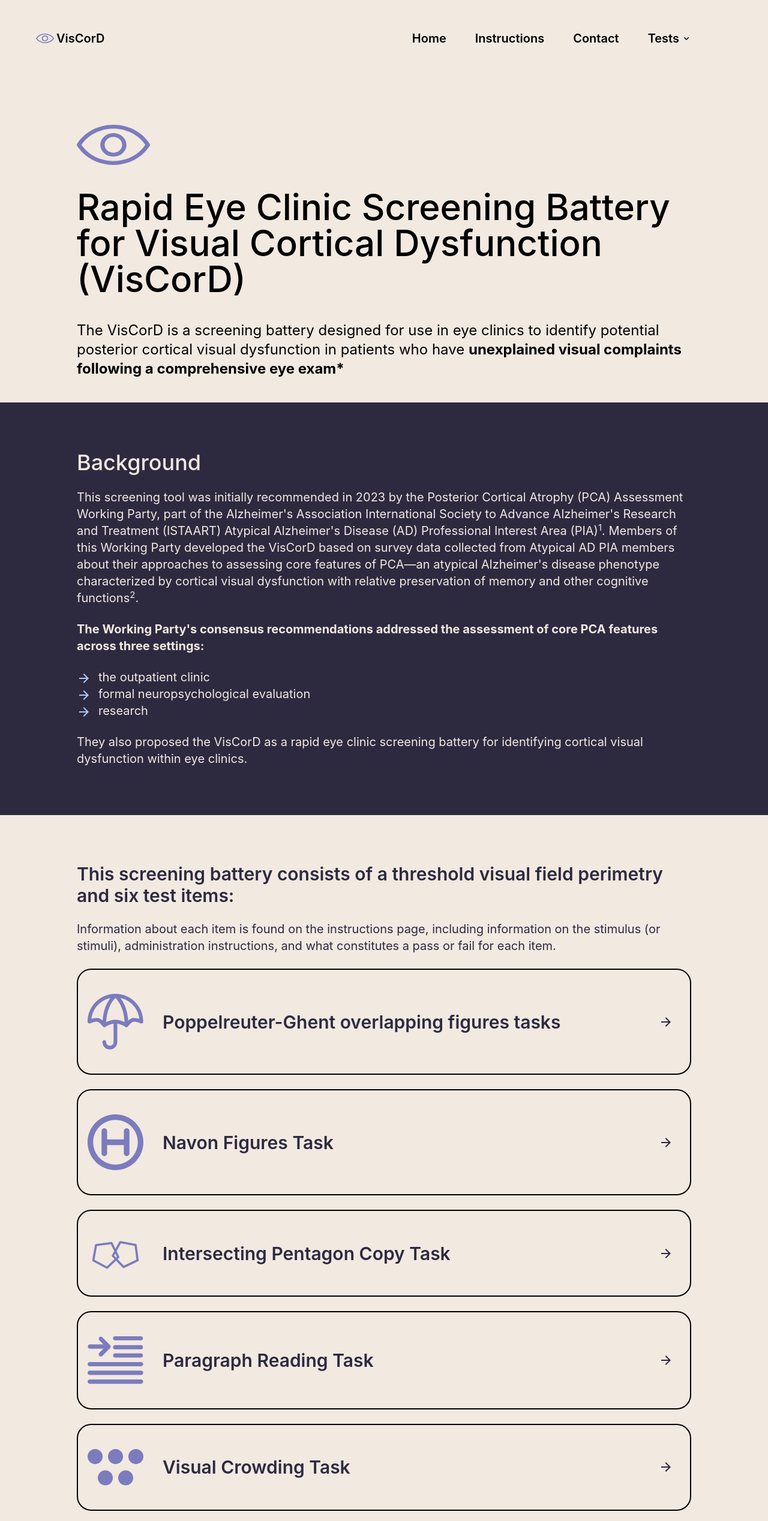
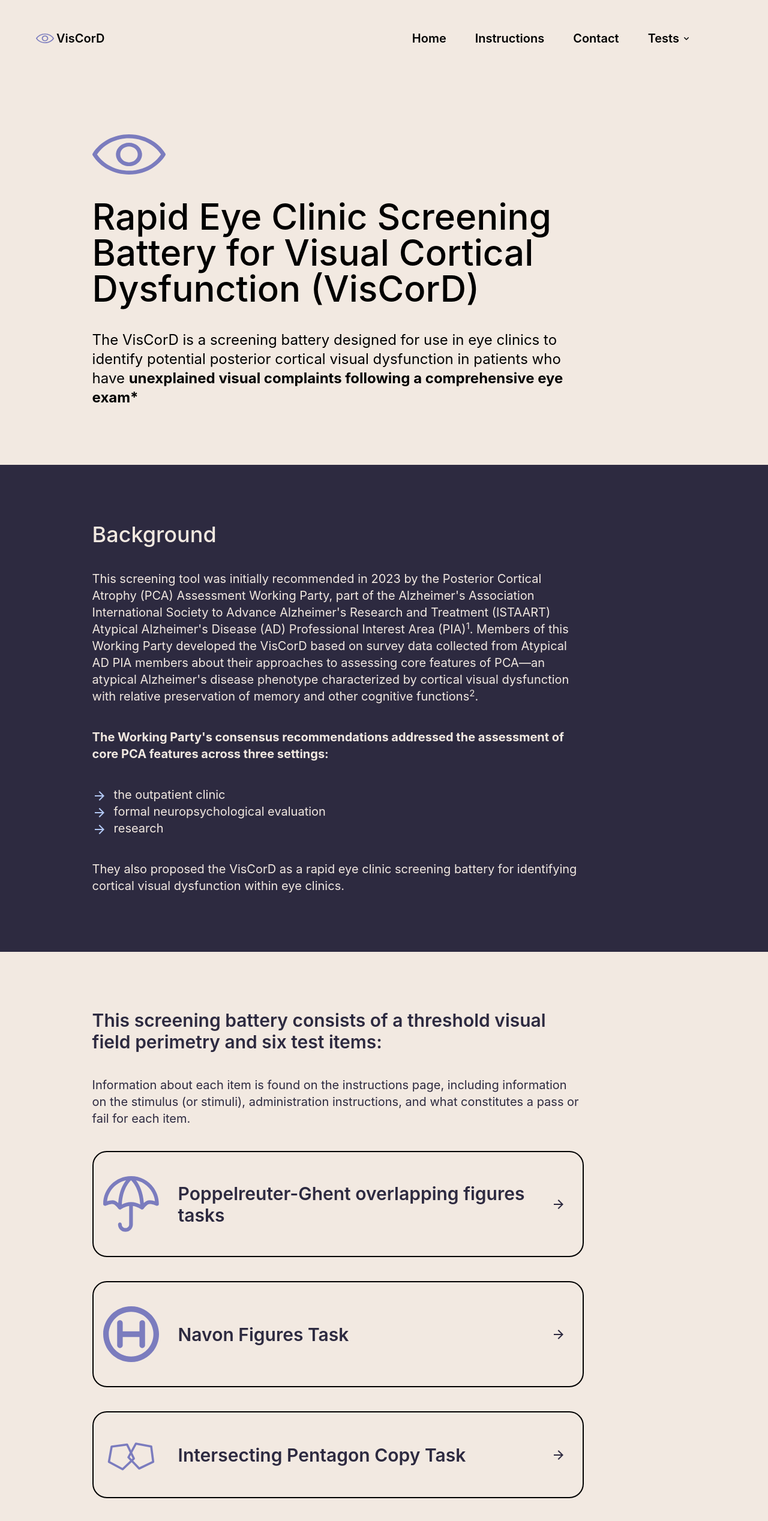
Before and after one commit to pelaklab/pca-assessment, a Next.js app: page / in a window 1280 px wide. Shown: the top 2536 px of the page at 60% size. Built offline with nearby package versions, Linux system fonts and the light colour scheme.

Commit message:
Cleaned the widths

```diff
--- a/app/contact/page.tsx
+++ b/app/contact/page.tsx
@@ -3,7 +3,7 @@
 
   return (
     <main className="h-screen w-full bg-ivory">
-      <div className="px-[20%] py-10 space-y-6 bg-ivory">
+      <div className="pl-[12%] pr-[24%] py-10 space-y-6 bg-ivory">
         <Image src="/icons/team.svg" alt="" width={93} height={93} />
         <h1 className="md:text-6xl text-2xl font-medium text-left">About Us</h1>
         <p>Our website functions as an <span className="font-semibold">
@@ -25,7 +25,7 @@
         </p>
       </div>
 
-      <div className="px-[20%] space-y-6 bg-ivory pb-10">
+      <div className="pl-[12%] pr-[24%]  space-y-6 bg-ivory pb-10">
         <h1 className="md:text-6xl text-2xl font-medium text-left">Contact Information</h1>
         <div>
           <p>Lily Noteboom - Neurology Clinical Research Assistant |
--- a/app/instructions/page.tsx
+++ b/app/instructions/page.tsx
@@ -4,12 +4,12 @@
 const InstructionsPage: React.FC = () => {
     return (
         <main className="flex h-full w-full flex-col items-start justify-between bg-ivory text-xl">
-            <div className="px-[10%] pb-6 py-10">
+            <div className="pl-[12%] pr-[24%] pb-6 py-10">
                 <Image src="/icons/scroll.svg" alt="" width={122} height={67} className="mb-10" />
                 <h1 className="text-6xl font-medium text-left">VisCorD Instructions</h1>
             </div>
 
-            <div className="px-[10%] pb-10 py-10 space-y-6">
+            <div className="pl-[12%] pr-[24%] pb-10 py-10 space-y-6">
                 <p>
                     <span className="font-semibold">It is recommended that visual field perimetry and at least two additional items from the VisCorD are performed for screening.
                     </span> If a patient fails has a homonymous
@@ -27,7 +27,7 @@
                 </p>
             </div>
 
-            <div className="px-[10%] pb-10 py-10 space-y-6 text-base">
+            <div className="pl-[12%] pr-[24%] pb-10 py-10 space-y-6 text-base">
 
 
                 {/* Instructions table */}
@@ -278,7 +278,7 @@
 
             </div>
 
-            <div className="mt-4 px-[10%] pb-10">
+            <div className="mt-4 pl-[12%] pr-[24%] pb-10">
                 <h2 className="text-md"><strong>References:</strong></h2>
                 <ol className="list-decimal list-inside space-y-2 text-sm">
                     <li>
--- a/app/page.tsx
+++ b/app/page.tsx
@@ -20,7 +20,7 @@
     <Provider>
       <main className="flex flex-col items-center justify-between">
         <div className="w-full">
-          <div className="bg-ivory px-[10%] pb-10 py-20">
+          <div className="bg-ivory pl-[12%] pr-[24%] py-24">
             <Image src="/icon.svg" alt="VisCorD logo" width={122} height={67} className="mb-10" />
             <h1 className="lg:text-6xl md:text-4xl text-2xl font-medium text-left pb-10">Rapid Eye Clinic Screening Battery for Visual Cortical Dysfunction (VisCorD) </h1>
 
@@ -32,7 +32,7 @@
             </p>
           </div>
 
-          <div className="bg-indigo text-ivory px-[10%] py-20 space-y-6 text-xl">
+          <div className="bg-indigo text-ivory pl-[12%] pr-[24%] py-24 space-y-10 text-xl">
             <h2 className="text-4xl font-medium">Background</h2>
             <p>
               This screening tool was initially recommended in 2023 by the Posterior Cortical Atrophy (PCA)
@@ -67,7 +67,7 @@
             </p>
           </div>
 
-          <div className="bg-ivory text-indigo px-[10%] py-20 space-y-6 text-xl">
+          <div className="bg-ivory text-indigo pl-[12%] pr-[24%] py-24 space-y-10 text-xl">
             <span className="font-semibold text-3xl">
               This screening battery consists of a threshold visual
               field perimetry and six test items:
@@ -116,7 +116,7 @@
           </div>
 
 
-          <div className="space-y-10 text-ivory bg-indigo px-[10%] text-xl py-20">
+          <div className="space-y-10 text-ivory bg-indigo pl-[12%] pr-[24%] text-xl py-24">
             <Image src="/icons/clipboard.svg" alt="" width={86} height={112} className="mb-10" />
             <h2 className="text-4xl font-medium">Interpretation of Results</h2>
 
@@ -131,7 +131,7 @@
           </div>
 
 
-          <div className="space-y-10 bg-ivory px-[10%] py-24">
+          <div className="space-y-10 bg-ivory pl-[12%] pr-[24%] py-24">
             <div><strong>*Disclaimer: </strong>
               The items in the battery are recommended to help screen for visual brain dysfunction
               (aka visual cortical dysfunction). The battery should not be used to diagnose visual cortical dysfunction.
```
